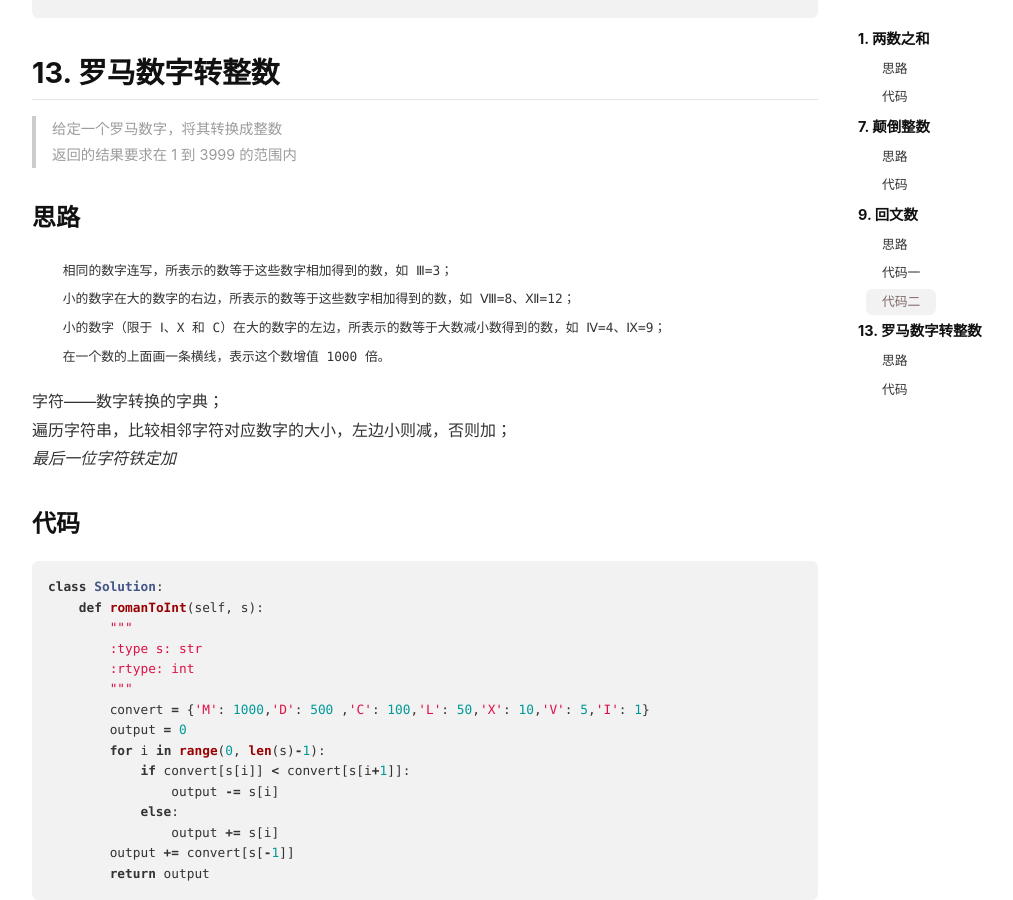
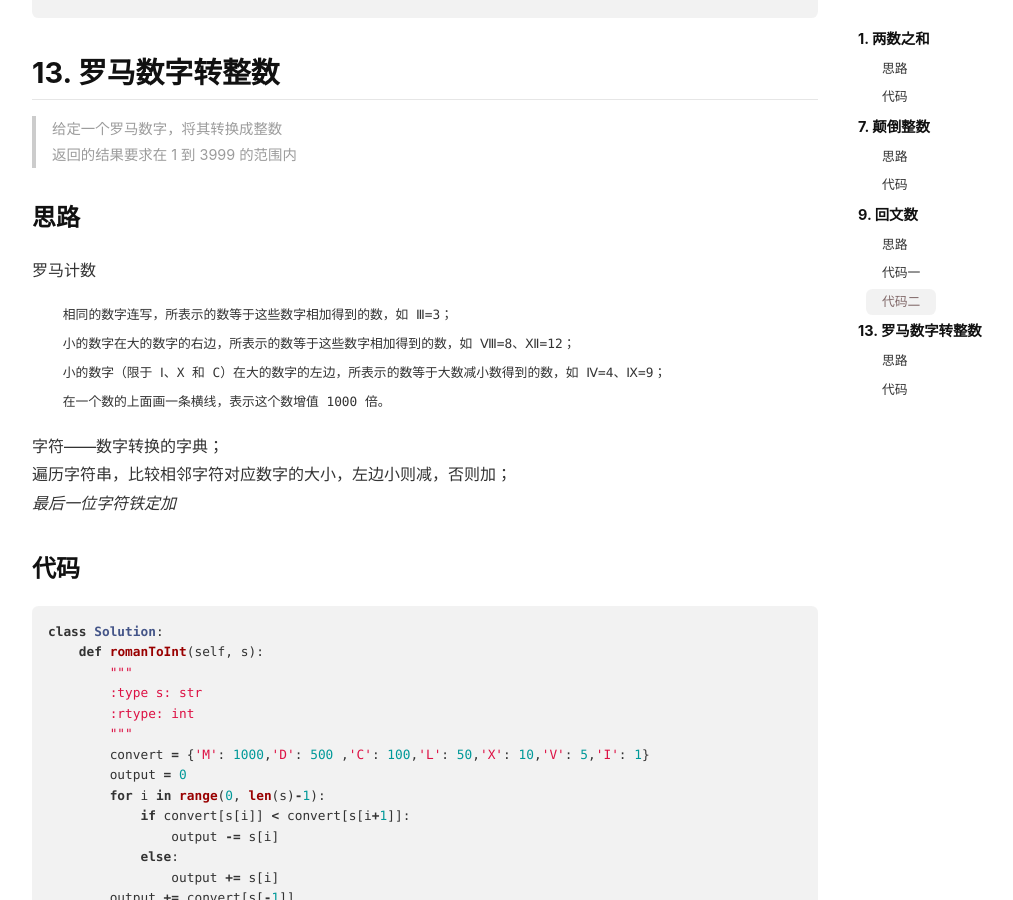
Before and after one commit to jyxiong/github.io, a Jekyll site: the page built from _posts/2018-03-27-LeetCode.md, in a window 1280 px wide and 900 px high, scrolled down 2762 px. Shown: the whole window, without its empty margins (105-1118 px from the left). Built offline with Jekyll 4.4.1, drawn with Linux system fonts in a browser that asks for light colours; nearby versions of some CDN libraries; comment, search, counter and statistics services are not loaded.

Commit message:
LeetCode

````diff
--- a/_posts/2018-03-27-LeetCode.md
+++ b/_posts/2018-03-27-LeetCode.md
@@ -111,6 +111,7 @@ class Solution:
 > 返回的结果要求在 1 到 3999 的范围内
 
 ### 思路
+罗马计数
 ```罗马数字采用七个罗马字母作数字，即Ⅰ（1）、X（10）、C（100）、M（1000）、V（5）、L（50）、D（500）。记数的方法：
     相同的数字连写，所表示的数等于这些数字相加得到的数，如 Ⅲ=3；
     小的数字在大的数字的右边，所表示的数等于这些数字相加得到的数，如 Ⅷ=8、Ⅻ=12；
````
